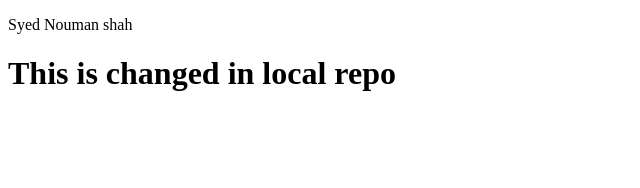
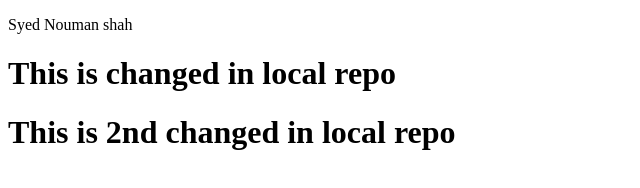
Before and after one commit to NoumanShah042/basicHTML.github.io, a plain HTML site: page index.html in a window 1280 px wide. Shown: the whole page, without its empty margins (0-640 px from the left). Drawn offline with Linux system fonts and the light colour scheme.

Commit message:
2nd change

```diff
--- a/index.html
+++ b/index.html
@@ -11,6 +11,7 @@
 <body>
     <p>Syed Nouman shah</p>
     <h1>This is changed in local repo</h1>
+    <h1>This is 2nd changed in local repo</h1>
 
 
 
```
